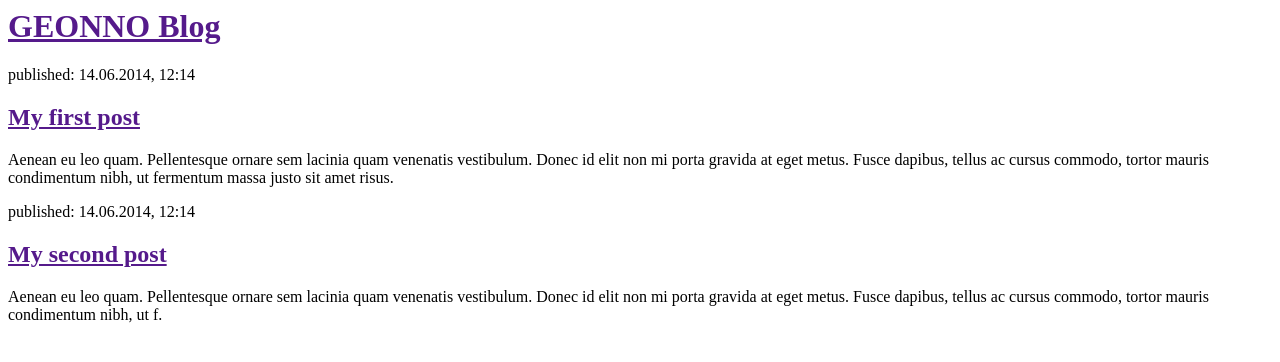
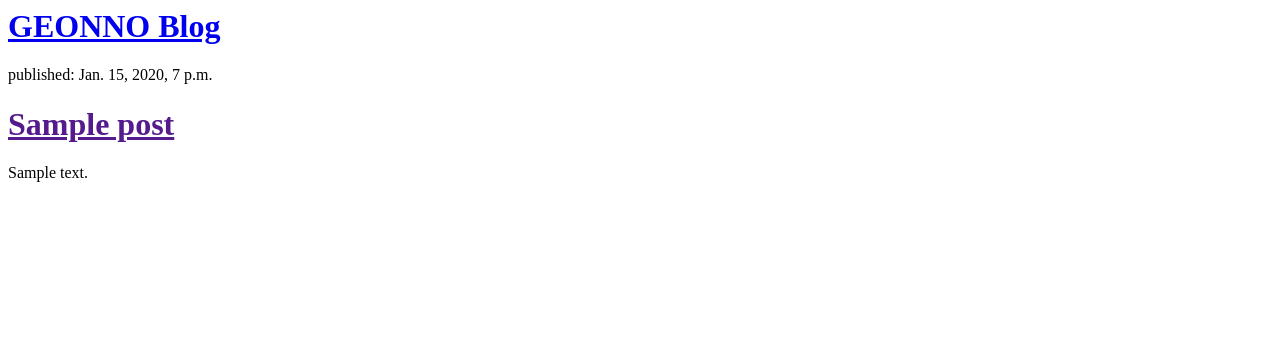
Before and after one commit to geonno/my-first-blog, a Django app: page / in a window 1280 px wide. Shown: the top 362 px of the page. Run offline with Django 3.2, Linux system fonts and the light colour scheme; tables that the repository leaves empty hold one stand-in row (values such as "Sample post").

Commit message:
Modified templates to display posts from database.

```diff
--- a/blog/templates/blog/post_list.html
+++ b/blog/templates/blog/post_list.html
@@ -3,20 +3,15 @@
         <title>GEONNO blog</title>
     </head>
     <body>
+        <h1><a href="/">GEONNO Blog</a></h1>
+    </div>
+
+    {% for post in posts %}
         <div>
-            <h1><a href="">GEONNO Blog</a></h1>
+            <p>published: {{ post.published_date }}</p>
+            <h1><a href="">{{ post.title }}</a></h1>
+            <p>{{ post.text|linebreaksbr }}</p>
         </div>
-
-        <div>
-            <p>published: 14.06.2014, 12:14</p>
-            <h2><a href="">My first post</a></h2>
-            <p>Aenean eu leo quam. Pellentesque ornare sem lacinia quam venenatis vestibulum. Donec id elit non mi porta gravida at eget metus. Fusce dapibus, tellus ac cursus commodo, tortor mauris condimentum nibh, ut fermentum massa justo sit amet risus.</p>
-        </div>
-
-        <div>
-            <p>published: 14.06.2014, 12:14</p>
-            <h2><a href="">My second post</a></h2>
-            <p>Aenean eu leo quam. Pellentesque ornare sem lacinia quam venenatis vestibulum. Donec id elit non mi porta gravida at eget metus. Fusce dapibus, tellus ac cursus commodo, tortor mauris condimentum nibh, ut f.</p>
-        </div>
+    {% endfor %}
     </body>
 </html>
--- a/blog/views.py
+++ b/blog/views.py
@@ -1,5 +1,11 @@
 from django.shortcuts import render
+from django.utils import timezone
+from .models import Post
+
+from django.shortcuts import render
+from django.utils import timezone
+from .models import Post
 
 def post_list(request):
-    return render(request, 'blog/post_list.html', {})
-# Create your views here.
+    posts = Post.objects.filter(published_date__lte=timezone.now()).order_by('published_date')
+    return render(request, 'blog/post_list.html', {'posts': posts})
```
